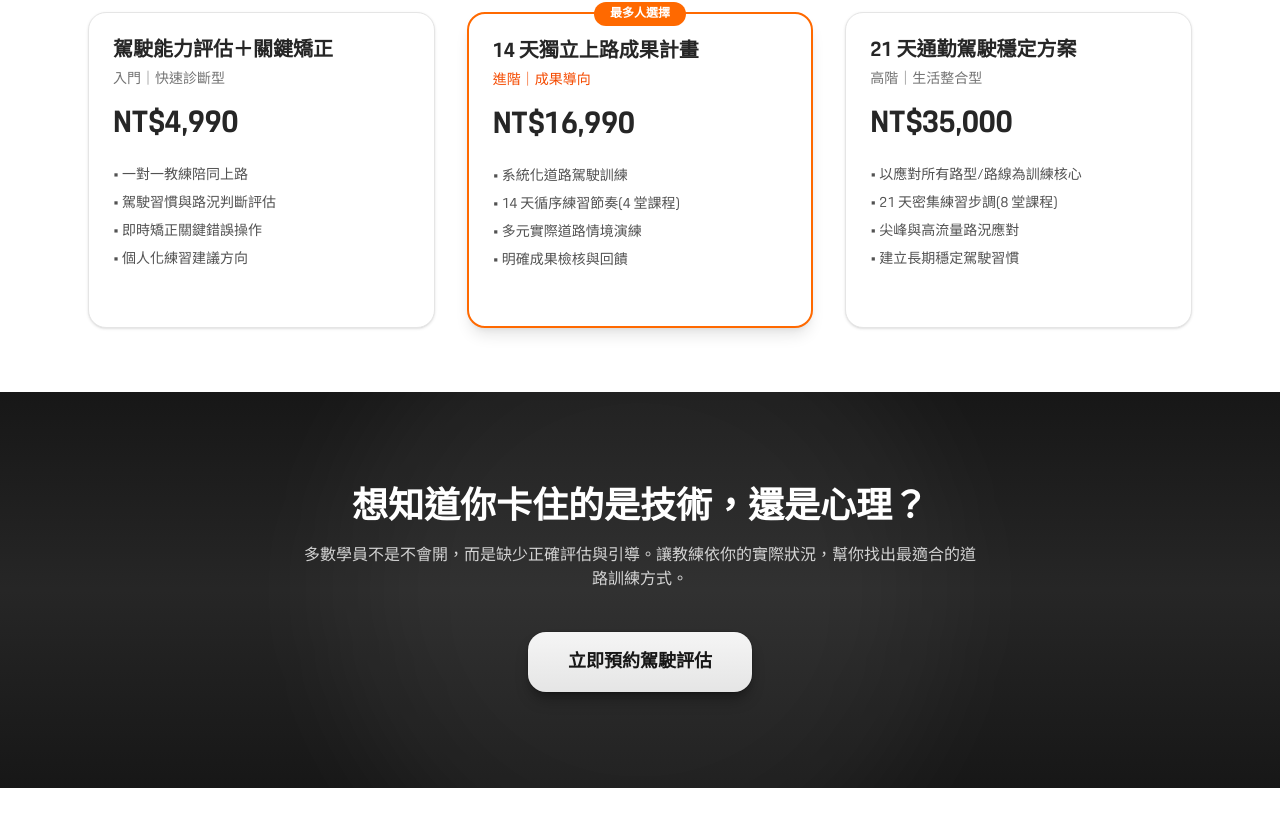
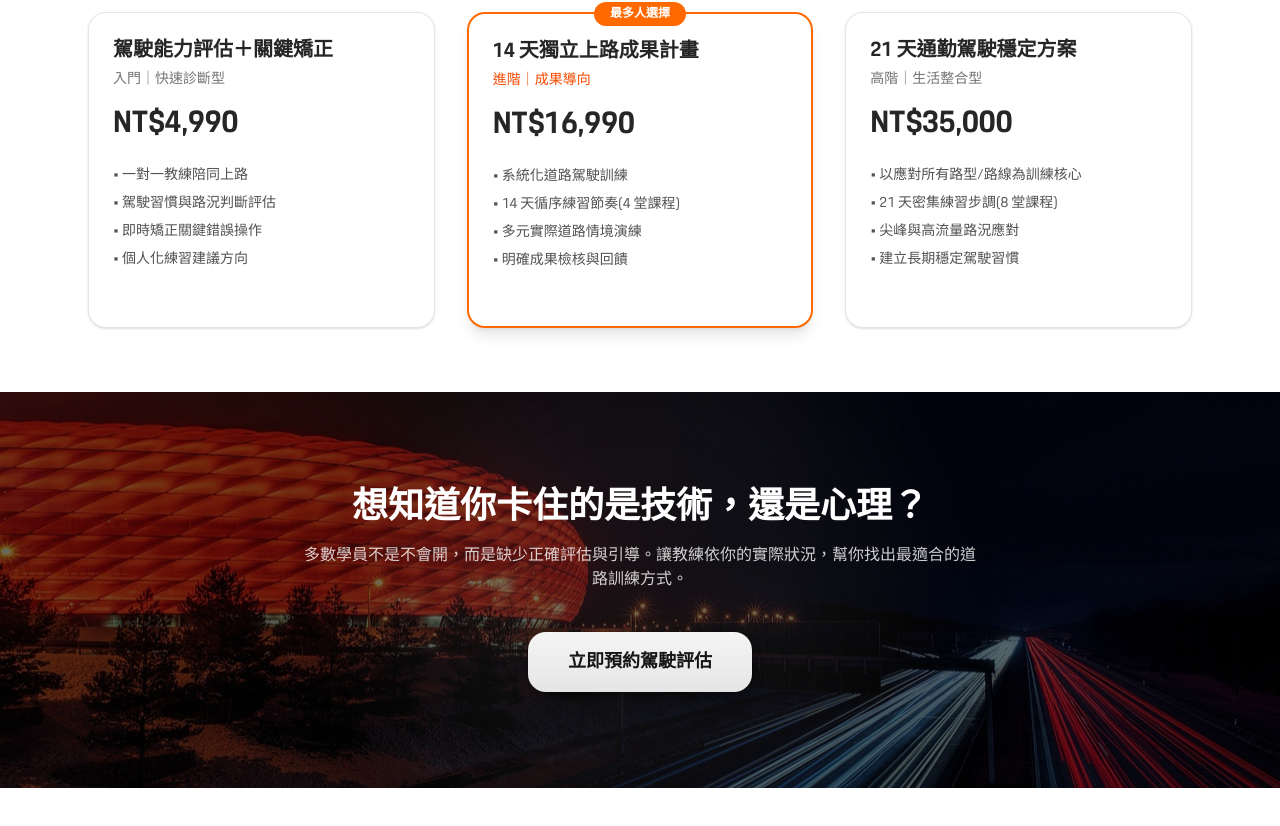
Before and after one commit to laurelke/drivemate-web, a Next.js app: page /courses/road-driving in a window 1280 px wide. Shown: the part 1184-2010 px from the top of the page. Built offline with nearby package versions, Linux system fonts and the light colour scheme; a web font is replaced by a local one.

Commit message:
feat: unify course pages layout and design

```diff
--- a/app/courses/road-driving/RoadDrivingClient.tsx
+++ b/app/courses/road-driving/RoadDrivingClient.tsx
@@ -164,6 +164,7 @@ className="object-cover md:object-cover object-center md:[object-position:50%_30
         title="想知道你卡住的是技術，還是心理？"
         description="多數學員不是不會開，而是缺少正確評估與引導。讓教練依你的實際狀況，幫你找出最適合的道路訓練方式。"
         buttonText="立即預約駕駛評估"
+        bgImage="/cta-bg.jpg"
       />
     </main>
   )
--- a/components/BottomCTA.tsx
+++ b/components/BottomCTA.tsx
@@ -7,6 +7,7 @@ interface BottomCTAProps {
   description: string
   buttonText: string
   href?: string
+  bgImage?: string // ✅ 新增（可選背景）
 }
 
 export default function BottomCTA({
@@ -14,13 +15,35 @@ export default function BottomCTA({
   description,
   buttonText,
   href = 'https://lin.ee/J22IVRg',
+  bgImage,
 }: BottomCTAProps) {
   return (
-    <section className="relative overflow-hidden bg-gradient-to-b from-neutral-900 via-neutral-800 to-neutral-900 text-white">
+    <section
+      className={`
+        relative overflow-hidden
+        text-white
+        ${bgImage
+          ? ''
+          : 'bg-gradient-to-b from-neutral-900 via-neutral-800 to-neutral-900'}
+      `}
+      style={
+        bgImage
+          ? {
+              backgroundImage: `url(${bgImage})`,
+              backgroundSize: 'cover',
+              backgroundPosition: 'center',
+            }
+          : undefined
+      }
+    >
+      {/* 背景遮罩（只有有 bgImage 才出現） */}
+      {bgImage && (
+        <div className="absolute inset-0 bg-black/55" />
+      )}
 
-      {/* 微光背景層 */}
+      {/* 微光背景層（保留你的質感，但降低存在感） */}
       <div className="pointer-events-none absolute inset-0">
-        <div className="absolute left-1/2 top-1/2 h-[600px] w-[600px] -translate-x-1/2 -translate-y-1/2 rounded-full bg-white/5 blur-3xl" />
+        <div className="absolute left-1/2 top-1/2 h-[520px] w-[520px] -translate-x-1/2 -translate-y-1/2 rounded-full bg-white/5 blur-3xl" />
       </div>
 
       <div className="relative mx-auto max-w-4xl px-6 py-24 text-center">
@@ -28,7 +51,7 @@ export default function BottomCTA({
           {title}
         </h2>
 
-        <p className="mx-auto mb-10 max-w-2xl text-neutral-300">
+        <p className="mx-auto mb-10 max-w-2xl text-white/80">
           {description}
         </p>
 
```
